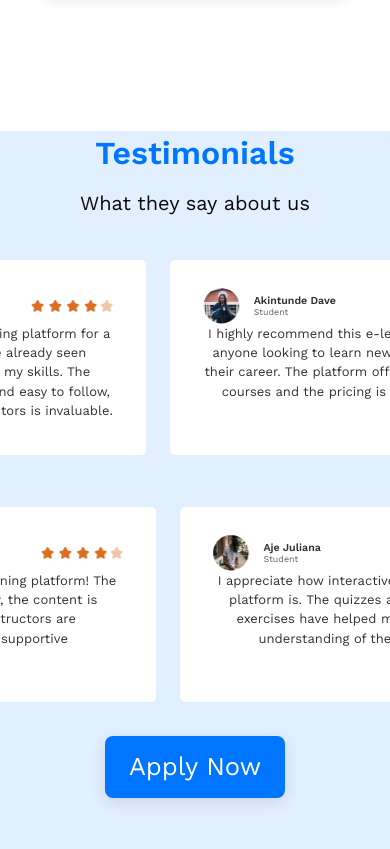
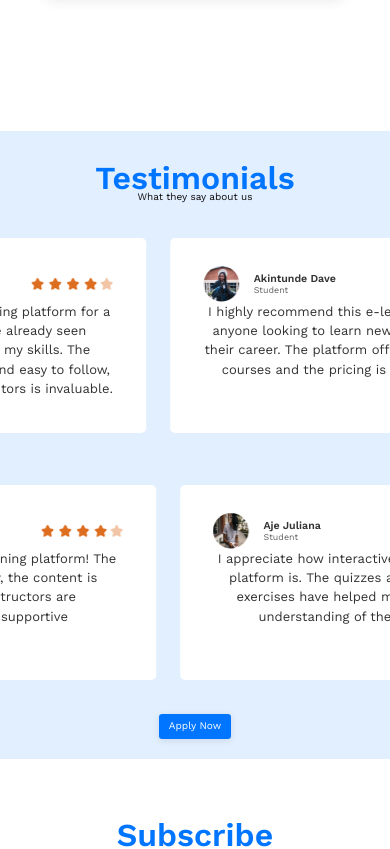
Before and after one commit to TobiramaSan/Swift, a React (Create React App) app: page / in a window 390 px wide. Shown: the part 4940-5789 px from the top of the page. Built offline with nearby package versions, Linux system fonts and the light colour scheme.

Commit message:
another one

```diff
--- a/src/components/testimonials/testimonials.css
+++ b/src/components/testimonials/testimonials.css
@@ -144,153 +144,125 @@
   line-height: 41.277px;
 }
 
-/* Mobile Responsiveness */
-/* @media screen and (max-width: 500px) {
-  .testimonial {
-    padding-top: 0px;
-  }
-
-  .test-cont {
-    display: flex;
-    flex-direction: column;
-    gap: 4rem;
-    align-items: center;
-    justify-content: space-between;
-    width: 86.11%;
-    margin: 0px auto;
-    padding-bottom: 100px;
-  }
-
-  .test-text-cont {
-    display: flex;
-    flex-direction: column;
-    align-items: center;
-    gap: 2.5rem;
-    width: 100%;
+@media screen and (max-width: 500px) {
+  .testimonials-cont {
+    padding-bottom: 20px;
   }
 
   .test-text-cont span {
-    display: flex;
-    padding: 1rem 3rem;
-    align-items: flex-start;
-    gap: 0.625rem;
-    border-radius: 6.25rem;
-    background: var(--success-success-50, #f2fcf5);
-    color: var(--primary-primary-500-main, #029247);
-    font-size: 20px;
-    font-style: normal;
-    font-weight: 600;
-    line-height: normal;
+    padding-top: 40px;
+    font-size: 32px;
+    line-height: 14.79px;
   }
 
   .test-text-cont p {
-    color: var(--neutral-neutral-500, #1f2024);
-    font-size: 24px;
+    color: #0d0a0a;
+    font-family: Work Sans;
+    font-size: 10px;
     font-style: normal;
-    font-weight: 600;
-    line-height: normal;
-    width: 93.69%;
-    text-align: center;
+    font-weight: 400;
+    line-height: 14.79px;
   }
 
   .flex-test {
     width: 100%;
     display: flex;
     flex-direction: column;
-    justify-content: center;
     align-items: center;
-    gap: 2.5rem;
+    gap: 52px;
   }
 
   .flex-1,
   .flex-2 {
-    display: flex;
-    width: 428px;
-    padding: 0px 24px;
-    align-items: flex-start;
-    gap: 16px;
+    display: inline-flex;
+    justify-content: center;
+    align-items: center;
+    gap: 24px;
+    overflow: hidden;
+    animation: slide 30s linear 5s infinite forwards;
   }
 
   .prec-test-cont {
-    display: flex;
-    padding: 8.241px 11.244px 9.242px 9.958px;
-    flex-direction: column;
-    justify-content: center;
-    align-items: flex-start;
-    gap: 6.868px;
-    border-radius: 7.2px;
+    border-radius: 5px;
     background: var(--white, #fff);
-    box-shadow: 0px 3.0000557899475098px 9.600178718566895px -1.2000223398208618px
-        rgba(24, 39, 75, 0.1),
-      0px 1.8000335693359375px 4.20007848739624px -1.8000335693359375px rgba(24, 39, 75, 0.12);
+    width: 32%;
+    padding: 27.471px 33.194px;
+    height: 195px;
+    transition: transform 1s ease-in; /* Smooth sliding animation */
   }
-  .prec-test-cont .main-img {
-    width: 94%;
-    padding: 0px 2.747px;
+
+  @keyframes slide {
+    0% {
+      transform: translateX(100vw);
+    }
+    100% {
+      transform: translateX(-100vw);
+    }
   }
 
   .prec-test-cont .main-text P {
-    color: var(--primary-primary-900, #013118);
-    text-align: center;
-    font-family: Poppins;
-    font-size: 5.4px;
+    color: #333;
+    font-family: Work Sans;
+    font-size: 13px;
     font-style: normal;
     font-weight: 400;
-    line-height: 7.8px;
-    width: 96%;
+    line-height: 19.244px;
   }
 
-  .main-text {
+  .testimonials-title {
     display: flex;
-    flex-direction: column;
-    justify-content: center;
-    align-items: flex-start;
-    gap: 6.868px;
+    align-items: center;
+    justify-content: space-between;
+    gap: 89.89px;
   }
 
   .text-img {
     display: flex;
+    justify-content: flex-start;
     align-items: center;
-    gap: 5.494px;
+    gap: 14px;
   }
 
   .text-img .name-title {
     display: flex;
     flex-direction: column;
+    justify-content: flex-start;
     align-items: flex-start;
-    gap: 0.687px;
     width: max-content;
   }
 
   .text-img .name-title p {
-    color: var(--primary-primary-900, #013118);
-    text-align: left;
-    font-family: Poppins;
-    font-size: 4px;
+    color: #616161;
+    font-family: Work Sans;
+    font-size: 8.861px;
     font-style: normal;
-    font-weight: 500;
-    line-height: 8.241px;
+    font-weight: 400;
+    line-height: normal;
   }
 
   .text-img .name-title span {
-    color: var(--primary-primary-900, #013118);
-    text-align: center;
-    font-family: Poppins;
-    font-size: 5px;
+    color: #333;
+    font-family: Work Sans;
+    font-size: 10.633px;
     font-style: normal;
     font-weight: 600;
-    line-height: 10.302px; /* 150% */
-/* }
-  .prec-test-cont.background-grn {
-    background: linear-gradient(180deg, #02351a 0%, #000 100%);
-    box-shadow: 0rem 0rem 2.125rem 0rem rgba(0, 0, 0, 0.08);
+    line-height: normal;
   }
 
-  .prec-test-cont.background-grn .main-text p.background-grn,
-  .prec-test-cont.background-grn .name-title span.background-grn {
+  .testimonials button {
+    display: inline-flex;
+    padding: 3.974px 9.538px;
+    justify-content: center;
+    align-items: center;
+    gap: 3.974px;
+    border-radius: 3.179px;
+    background: #0075ff;
+    box-shadow: 0px 1.58974px 5.96154px 0px rgba(51, 51, 51, 0.13);
     color: #fff;
+    font-family: Work Sans;
+    font-size: 10.158px;
+    font-style: normal;
+    font-weight: 400;
+    line-height: 16.405px; /* 161.5% */
   }
-  .text-img img {
-    width: 26px;
-  }
-} */
+}
```
